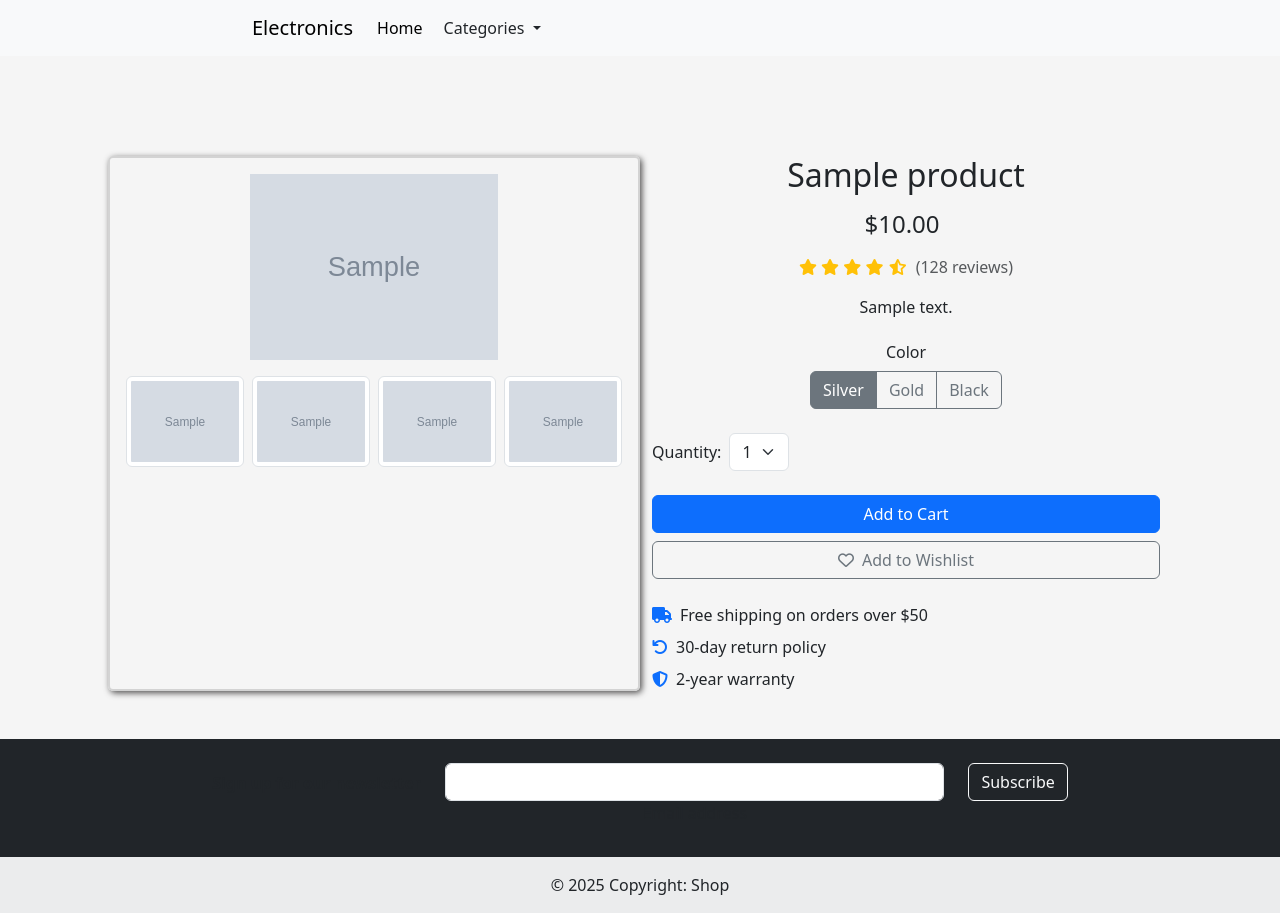
After one commit to Verbal27/electronics_app, a Django app: page /product/1 in a window 1280 px wide. The commit adds this page. Run offline with Django 5.2, Linux system fonts and the light colour scheme; tables that the repository leaves empty hold one stand-in row (values such as "Sample post"); grey boxes marked "Sample" are stand-in pictures.

Commit message:
Frontend changes, views implementation (#1)
* Created template and some design for homepage

* Implemeted ProductView

* Footer improvement

* Implemented detail view and product_detail template

* Implemented ProductDetailView and Fileting by Category/subcategory

* Changes according to pr comments

* Small settings changes

* Small changes

* Stop tracking media folder

* Changes to file structure

* Changes to Product Detail page

* Removed sql file from tracking

* Comments deleted, lost product images added

```diff
--- a/electronics_app/urls.py
+++ b/electronics_app/urls.py
@@ -17,8 +17,15 @@ Including another URLconf
 
 from django.contrib import admin
 from django.urls import path, include
+from django.conf import settings
+from django.conf.urls.static import static
+
 
 urlpatterns = [
     path("admin/", admin.site.urls),
     path("", include("src.website.urls.base")),
 ]
+
+
+if settings.DEBUG:
+    urlpatterns += static(settings.MEDIA_URL, document_root=settings.MEDIA_ROOT)
--- a/requirements.txt
+++ b/requirements.txt
@@ -1,5 +1,6 @@
 asgiref==3.10.0
 Django==5.2.7
 mysqlclient==2.2.7
+pillow==12.0.0
 python-decouple==3.8
 sqlparse==0.5.3
--- /dev/null
+++ b/src/core/context_processors.py
@@ -0,0 +1,5 @@
+from src.core.models.category import Category
+
+
+def categories_processor(request):
+    return {"categories": Category.objects.prefetch_related("subcategories").all()}
--- a/src/core/models/product.py
+++ b/src/core/models/product.py
@@ -1,4 +1,5 @@
 from django.db import models
+from django.urls import reverse
 from .subcategory import Subcategory
 
 
@@ -8,6 +9,7 @@ class Product(models.Model):
     quantity = models.PositiveIntegerField()
     price = models.DecimalField(max_digits=10, decimal_places=2)
     description = models.TextField()
+    image = models.ImageField(upload_to="products/")
 
     class Meta:
         verbose_name = "Product"
@@ -15,3 +17,6 @@ class Product(models.Model):
 
     def __str__(self):
         return self.name
+
+    def get_absolute_url(self):
+        return reverse("product_detail", args=[self.pk])
--- a/src/core/models/subcategory.py
+++ b/src/core/models/subcategory.py
@@ -4,7 +4,9 @@ from .category import Category
 
 class Subcategory(models.Model):
     name = models.CharField(max_length=120)
-    category = models.ForeignKey(Category, on_delete=models.CASCADE)
+    category = models.ForeignKey(
+        Category, on_delete=models.CASCADE, related_name="subcategories"
+    )
 
     class Meta:
         verbose_name = "Subcategory"
--- a/src/core/templates/base/website/base_app.html
+++ b/src/core/templates/base/website/base_app.html
@@ -1,3 +1,4 @@
+{%load static%}
 <!DOCTYPE html>
 <html>
     <head>
@@ -6,8 +7,8 @@
         <title>Website</title>
         <meta name="description" content="">
         <meta name="viewport" content="width=device-width, initial-scale=1">
-        <link rel="stylesheet" href="">
         <link href="https://cdn.jsdelivr.net/npm/bootstrap@5.3.3/dist/css/bootstrap.min.css" rel="stylesheet" integrity="sha384-QWTKZyjpPEjISv5WaRU9OFeRpok6YctnYmDr5pNlyT2bRjXh0JMhjY6hW+ALEwIH" crossorigin="anonymous">
+        <link rel="stylesheet" href="{% static 'css/common.css' %}">
     </head>
     <body>
         {%block website_body%}
--- /dev/null
+++ b/src/website/static/css/common.css
@@ -0,0 +1,98 @@
+.container {
+  padding: 7.5rem;
+  text-align: center;
+  background: var(--bs-highlight-color);
+  max-width: -webkit-fill-available;
+}
+.heading {
+  color: white;
+  font-weight: bold;
+}
+.text {
+  color: white;
+}
+.card-group {
+  display: flex;
+  flex-wrap: wrap;
+  justify-content: center;
+  gap: 20px;
+  padding-left: 250px;
+  padding-right: 250px;
+  margin: 20px;
+}
+.card {
+  flex: 1 1 calc(25% - 20px);
+  min-width: 300px;
+  max-width: 300px;
+  height: 30rem;
+  border: 2px solid lightgrey !important;
+}
+.card-body {
+  display: flex;
+  flex-direction: column;
+  justify-content: space-between;
+}
+.btn-add-to-cart {
+  margin-left: 25%;
+  margin-right: 25%;
+  background: white;
+  border-color: black;
+  color: black;
+}
+.btn-add-to-cart:hover {
+  background: var(--bs-highlight-color);
+  border-color: white;
+}
+.card-title {
+  text-align: center;
+  font-size: 1rem;
+  white-space: nowrap;
+  overflow: hidden;
+  text-overflow: ellipsis;
+}
+.card-description {
+  text-align: center;
+  white-space: nowrap;
+  overflow: hidden;
+  text-overflow: clip;
+}
+.card-text {
+  text-align: center;
+}
+.card-body {
+  height: 50%;
+}
+.card-img-top {
+  height: 50%;
+  padding: 5%;
+}
+.py-5 {
+  background: whitesmoke;
+  height: -webkit-fill-available;
+}
+.text-body {
+  text-decoration: none;
+}
+.detail-card-img-top {
+  width: 50%;
+}
+.img-thumbnail {
+  margin-top: 1rem;
+}
+.colmn {
+  box-shadow: 2px 2px 6px rgb(80, 79, 79);
+  border: 2px solid lightgrey;
+  border-radius: 5px;
+  padding: 1rem;
+  margin-bottom: 0px !important;
+}
+
+.stars {
+  justify-content: center;
+}
+.big-row {
+  margin-top: 5%;
+}
+.quantity-mb {
+  margin-bottom: 5px !important;
+}
--- a/src/website/templates/inc/footer.html
+++ b/src/website/templates/inc/footer.html
@@ -1 +1,33 @@
-<h1>Footer</h1>
+<footer class="bg-body-tertiary text-center">
+  <div class="container p-4 pb-0">
+    <section class="">
+      <form action="">
+        <div class="row d-flex justify-content-center">
+          <div class="col-auto">
+            <p class="pt-2">
+              <strong>Sign up for our newsletter</strong>
+            </p>
+          </div>
+
+          <div class="col-md-5 col-12">
+            <div data-mdb-input-init class="form-outline mb-4">
+              <input type="email" id="form5Example26" class="form-control" />
+              <label class="form-label" for="form5Example26">Email address</label>
+            </div>
+          </div>
+
+          <div class="col-auto">
+            <button data-mdb-ripple-init type="submit" class="btn btn-outline-light mb-4">
+              Subscribe
+            </button>
+          </div>
+        </div>
+      </form>
+    </section>
+  </div>
+
+  <div class="text-center p-3" style="background-color: rgba(0, 0, 0, 0.05);">
+    © 2025 Copyright:
+    <a class="text-body" href="/">Shop</a>
+  </div>
+</footer>
--- a/src/website/templates/inc/navbar.html
+++ b/src/website/templates/inc/navbar.html
@@ -1 +1,37 @@
-<h1>Navbar</h1>
+<nav class="navbar navbar-expand-lg bg-body-tertiary" style="--bs-navbar-padding-x: 15rem;">
+  <div class="container-fluid">
+    <a class="navbar-brand" href="/">Electronics</a>
+
+    <button class="navbar-toggler" type="button" data-bs-toggle="collapse"
+      data-bs-target="#navbarNav" aria-controls="navbarNav"
+      aria-expanded="false" aria-label="Toggle navigation">
+      <span class="navbar-toggler-icon"></span>
+    </button>
+
+    <div class="collapse navbar-collapse" id="navbarNav">
+      <ul class="navbar-nav">
+        <li class="nav-item"><a class="nav-link active" href="/">Home</a></li>
+
+        <li class="nav-item dropdown" style="align-content: center;">
+          <button class="btn btn-white dropdown-toggle"  data-bs-toggle="dropdown" aria-expanded="false">
+            Categories
+          </button>
+          <ul class="dropdown-menu dropdown-menu-dark">
+            {% for c in categories %}
+              <li>
+                <a class="dropdown-item" href="{% url 'category_products' c.id %}">{{ c.name }}</a>
+                {% if c.subcategories.all %}
+                  <ul class="dropdown-submenu list-unstyled ms-3">
+                    {% for sub in c.subcategories.all %}
+                      <li><a class="dropdown-item" href="{% url 'subcategory_products' sub.id %}">{{ sub.name }}</a></li>
+                    {% endfor %}
+                  </ul>
+                {% endif %}
+              </li>
+            {% endfor %}
+          </ul>
+        </li>
+      </ul>
+    </div>
+  </div>
+</nav>
--- /dev/null
+++ b/src/website/templates/product_detail.html
@@ -0,0 +1,100 @@
+{% extends "base/website/base.html" %}
+
+{% block website_content %}
+<link href="https://cdnjs.cloudflare.com/ajax/libs/font-awesome/6.4.2/css/all.min.css" rel="stylesheet">
+
+<div class="container py-5">
+    <div class="row big-row">
+        <div class="col-md-6 mb-4 colmn">
+            <div class="detail-card">
+                <img src="{{product.image.url}}" class="detail-card-img-top" alt="Product Image">
+                <div class="card-body">
+                    <div class="row g-2">
+                        <div class="col-3">
+                            <img src="{{product.image.url}}" class="img-thumbnail" alt="Thumbnail 1">
+                        </div>
+                        <div class="col-3">
+                            <img src="{{product.image.url}}" class="img-thumbnail" alt="Thumbnail 2">
+                        </div>
+                        <div class="col-3">
+                            <img src="{{product.image.url}}" class="img-thumbnail" alt="Thumbnail 3">
+                        </div>
+                        <div class="col-3">
+                            <img src="{{product.image.url}}" class="img-thumbnail" alt="Thumbnail 4">
+                        </div>
+                    </div>
+                </div>
+            </div>
+        </div>
+
+        <div class="col-md-6">
+            <h1 class="h2 mb-3">{{product.name}}</h1>
+            <div class="mb-3">
+                <span class="h4 me-2">${{product.price}}</span>
+            </div>
+
+            <div class="mb-3">
+                <div class="d-flex stars align-items-center">
+                    <div class="text-warning me-2">
+                        <i class="fas fa-star"></i>
+                        <i class="fas fa-star"></i>
+                        <i class="fas fa-star"></i>
+                        <i class="fas fa-star"></i>
+                        <i class="fas fa-star-half-alt"></i>
+                    </div>
+                    <span class="text-muted">(128 reviews)</span>
+                </div>
+            </div>
+
+            <p class="mb-4">{{product.description}}</p>
+
+            <div class="mb-4">
+                <h6 class="mb-2">Color</h6>
+                <div class="btn-group" role="group">
+                    <input type="radio" class="btn-check" name="color" id="silver" checked>
+                    <label class="btn btn-outline-secondary" for="silver">Silver</label>
+                    <input type="radio" class="btn-check" name="color" id="gold">
+                    <label class="btn btn-outline-secondary" for="gold">Gold</label>
+                    <input type="radio" class="btn-check" name="color" id="black">
+                    <label class="btn btn-outline-secondary" for="black">Black</label>
+                </div>
+            </div>
+
+            <div class="mb-4">
+                <div class="d-flex align-items-center">
+                    <label class="me-2">Quantity:</label>
+                    <select class="form-select w-auto">
+                            <option>1</option>
+                            <option>2</option>
+                            <option>3</option>
+                            <option>4</option>
+                            <option>5</option>
+                        </select>
+                </div>
+            </div>
+
+            <div class="d-grid gap-2">
+                <button class="btn btn-primary" type="button">Add to Cart</button>
+                <button class="btn btn-outline-secondary" type="button">
+                        <i class="far fa-heart me-2"></i>Add to Wishlist
+                    </button>
+            </div>
+
+            <div class="mt-4">
+                <div class="d-flex align-items-center mb-2">
+                    <i class="fas fa-truck text-primary me-2"></i>
+                    <span>Free shipping on orders over $50</span>
+                </div>
+                <div class="d-flex align-items-center mb-2">
+                    <i class="fas fa-undo text-primary me-2"></i>
+                    <span>30-day return policy</span>
+                </div>
+                <div class="d-flex align-items-center">
+                    <i class="fas fa-shield-alt text-primary me-2"></i>
+                    <span>2-year warranty</span>
+                </div>
+            </div>
+        </div>
+    </div>
+</div>
+{% endblock %}
--- /dev/null
+++ b/src/website/views/product_detail.py
@@ -0,0 +1,14 @@
+from django.views.generic import DetailView
+from src.core.models import Product
+
+
+class ProductDetailView(DetailView):
+    model = Product
+    template_name = "product_detail.html"
+    context_object_name = "product"
+
+    def get_context_data(self, **kwargs):
+        context = super().get_context_data(**kwargs)
+        product = self.get_object()
+        context["related_products"] = product
+        return context
```
Also changed, not shown: electronics_app/settings.py (+6 -2 lines), src/website/templates/homepage.html (+18 -1 lines), src/website/urls/base.py (+14 -1 lines), src/website/views/__init__.py (+8 -2 lines), src/website/views/homepage.py (+29 -2 lines), src/core/migrations/0003_product_image.py (added), src/core/migrations/0004_alter_product_image.py (added), src/core/migrations/0005_alter_subcategory_category.py (added), 1 other file.
